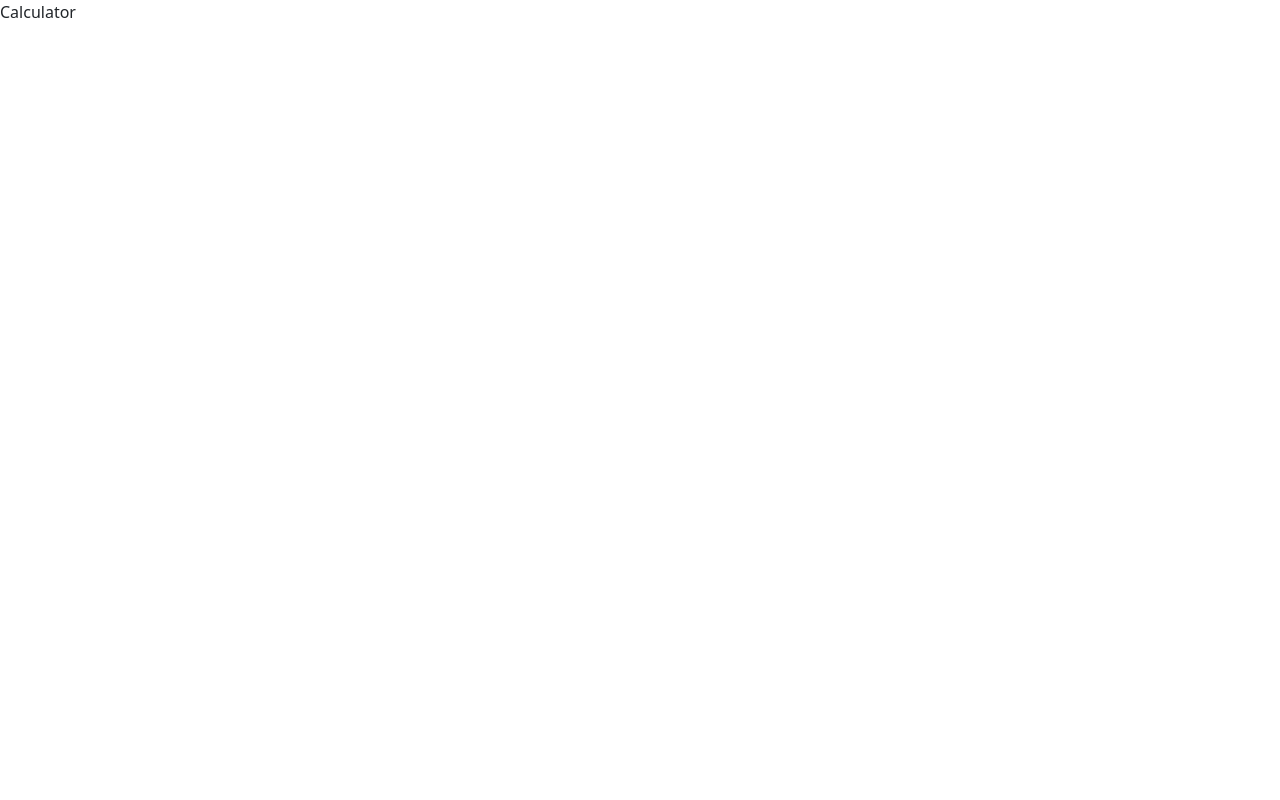
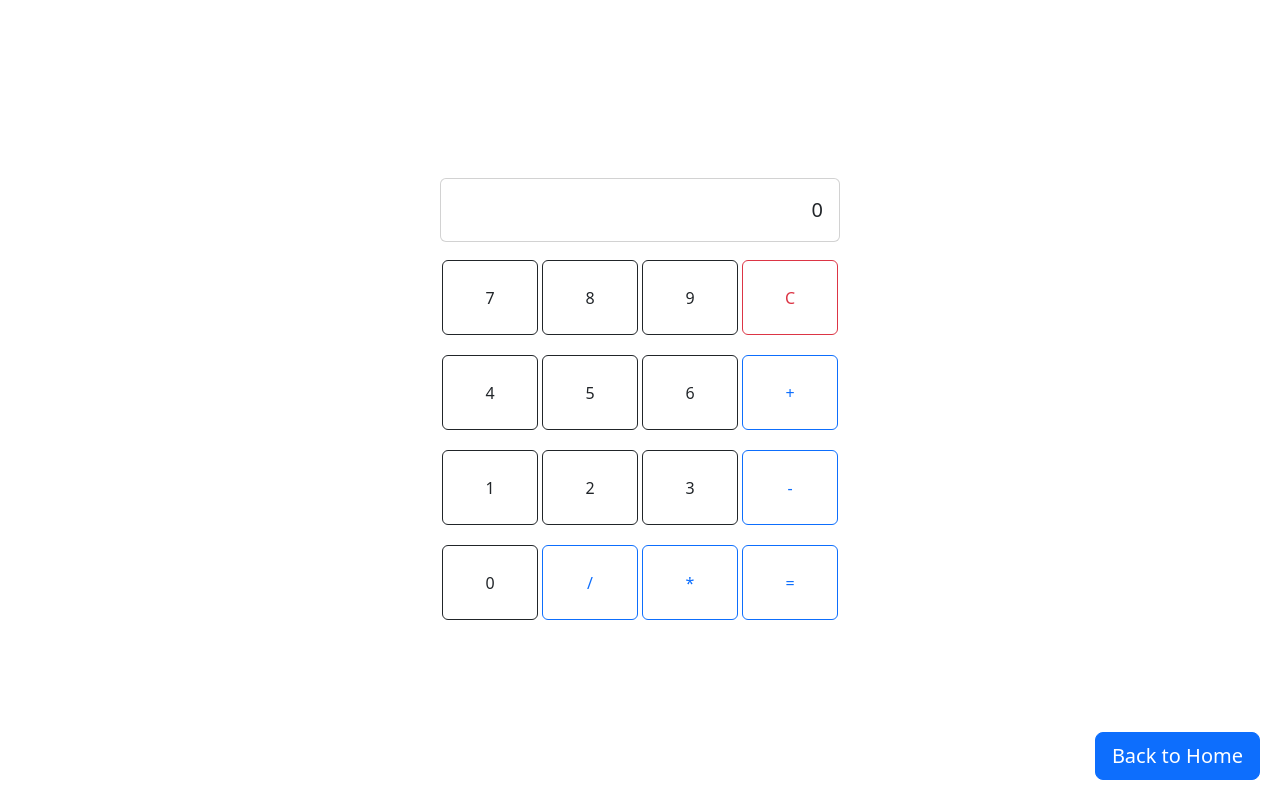
Before and after one commit to henjuna/12-Payawal, a React (Vite) app: page /calculator in a window 1280 px wide. Built offline with nearby package versions, Linux system fonts and the light colour scheme.

Commit message:
added Calculator Page, Hobbies Page, Home Page, Json with Components and css file

```diff
--- a/src/component/Buttons.tsx
+++ b/src/component/Buttons.tsx
@@ -6,9 +6,10 @@ import { useNavigate } from 'react-router-dom';
 interface ButtonProps {
     label: string;
     to: string;
+    cssscript: string;
 }
 
-export const Buttons: FC<ButtonProps> = ({label, to}) => {
+export const Buttons: FC<ButtonProps> = ({label, to, cssscript}) => {
     const navigate = useNavigate();
     const goTo = () => {
         navigate(to);
@@ -16,7 +17,7 @@ export const Buttons: FC<ButtonProps> = ({label, to}) => {
 
   return (
     <>
-    <Button variant="primary" size="lg" className="calJson-btn" onClick={goTo}>{label}</Button>
+    <Button variant="primary" size="lg" className={cssscript} onClick={goTo}>{label}</Button>
     </>
   )
 }
--- /dev/null
+++ b/src/component/CalculatorBtn.tsx
@@ -0,0 +1,18 @@
+import React, { FC } from 'react'
+import { Button } from 'react-bootstrap'
+
+interface CalcProps {
+    value: string;
+    color: string;
+    dataFromButton: (data: string) => void;
+}
+
+export const CalculatorBtn: FC<CalcProps> = ({value, color, dataFromButton}) => {
+    const passData = (): void => {
+        dataFromButton(value);
+    }
+
+  return (
+        <Button variant={color} className='btns' onClick={passData}>{value}</Button>
+  )
+}
--- a/src/component/Hobbycard.tsx
+++ b/src/component/Hobbycard.tsx
@@ -5,13 +5,14 @@ interface CardProps {
     title: string;
     text: string;
     image: string;
+    identification: string;
 }
 
-export const HobbyCard: FC<CardProps> = ({ title, text, image }) => {
+export const HobbyCard: FC<CardProps> = ({ title, text, image, identification}) => {
   return (
     <div className="component-hobbycard">
       <Card className="hobby-card">
-        <Card.Img variant="top" src={image} className="hobby-card-image" />
+        <Card.Img variant="top" src={image} className="hobby-card-image" id={identification}/>
         <Card.Body>
           <Card.Title>{title}</Card.Title>
           <Card.Text>{text}</Card.Text>
--- a/src/index.css
+++ b/src/index.css
@@ -90,12 +90,12 @@
   z-index: -1; /* Place the overlay behind other content */
 }
 
-.card {
+#cardHobbies {
   margin-bottom: 20px;
   transition: transform 0.3s ease-in-out;
 
   &:hover {
-    transform: scale(1.05);
+    transform: scale(1.1);
   }
 }
 
@@ -126,3 +126,31 @@
 .hobbyBtn .mb-2 {
   margin-bottom: -30px !important;
 }
+
+/* Calculator Design */
+.calculator-page {
+  height: 100vh;
+  display: flex;
+  justify-content: center;
+  align-items: center;
+}
+
+.calculator-main {
+  max-width: 500px;
+}
+
+.resultbox {
+  width: 400px;
+  text-align: right;
+  font-size: 20px;
+}
+
+.calcbtn {
+  width: 100%;
+}
+
+.btns {
+  width: 24%;
+  height: 75px;
+  margin: 2px;
+}
--- a/src/pages/Calculator.tsx
+++ b/src/pages/Calculator.tsx
@@ -1,7 +1,180 @@
-import React from 'react'
+import React from "react";
+import { Button, Card, Container, Stack } from "react-bootstrap";
+import { Buttons } from "../component/Buttons";
+import { useState } from "react";
+import { CalculatorBtn } from "../component/CalculatorBtn";
 
 export default function Calculator() {
+  const [displayValue, setDisplayValue] = useState<string>("0");
+  const [numIsTrue, setNumIsTrue] = useState<boolean>(false);
+  const [opeIsTrue, setOpeIsTrue] = useState<boolean>(false);
+  const [timesCounter, setTimesCounter] = useState<number>(0);
+  const [isResult, setIsResult] = useState<boolean>(false);
+  const handleData = (data: string): void => {
+    const num = ["0", "1", "2", "3", "4", "5", "6", "7", "8", "9"];
+    const ope = ["+", "-", "*", "/"];
+
+    if (data === "=") {
+      const lastChar = displayValue.charAt(displayValue.length - 1);
+      if (ope.includes(lastChar)) {
+        const newValue = displayValue.slice(0, displayValue.length - 1);
+        setDisplayValue(eval(newValue));
+      } else {
+        setDisplayValue(eval(displayValue));
+      }
+      setIsResult(true);
+      setNumIsTrue(true);
+      setOpeIsTrue(false);
+      setTimesCounter(0);
+    }
+
+    if ((displayValue == "0" && (num.includes(data)) || (isResult && num.includes(data))) && data != '0') {
+      setDisplayValue(data);
+      setNumIsTrue(true);
+      setIsResult(false);
+    } else {
+      if (data == "C") {
+        setDisplayValue("0");
+        setNumIsTrue(false);
+        setOpeIsTrue(false);
+        setIsResult(false);
+        setTimesCounter(0);
+      } else if (data == '0' && ope.includes(displayValue.charAt(displayValue.length - 1))) {
+        setDisplayValue(displayValue);
+      } else if (numIsTrue) {
+        if (ope.includes(data) && !opeIsTrue) {
+          if (data != "*") {
+            if (timesCounter != 1) {
+              setDisplayValue(displayValue + data);
+              setOpeIsTrue(true);
+              setTimesCounter(0);
+            } else {
+              setDisplayValue(displayValue);
+            }
+          } else if (timesCounter === 0) {
+            setDisplayValue(displayValue + data);
+            setTimesCounter(1);
+          } else if (timesCounter === 1) {
+            setDisplayValue(displayValue + data);
+            setTimesCounter(2);
+            setOpeIsTrue(true);
+          }
+        } else if (num.includes(data)) {
+          setDisplayValue(displayValue + data);
+          setOpeIsTrue(false);
+          setTimesCounter(0);
+        }
+        if (isResult){
+          setIsResult(false);
+        }
+      }
+    }
+  };
+
   return (
-    <div>Calculator</div>
-  )
+    <Container fluid>
+      <div className="calculator-page">
+        <div className="calculator-main">
+          <Stack gap={3}>
+            <div className="result">
+              <Card body className="resultbox">
+                {displayValue}
+              </Card>
+            </div>
+            <div className="calcbtn">
+              <CalculatorBtn
+                color="outline-dark"
+                value="7"
+                dataFromButton={handleData}
+              />
+              <CalculatorBtn
+                color="outline-dark"
+                value="8"
+                dataFromButton={handleData}
+              />
+              <CalculatorBtn
+                color="outline-dark"
+                value="9"
+                dataFromButton={handleData}
+              />
+              <CalculatorBtn
+                color="outline-danger"
+                value="C"
+                dataFromButton={handleData}
+              />
+            </div>
+            <div className="calcbtn">
+              <CalculatorBtn
+                color="outline-dark"
+                value="4"
+                dataFromButton={handleData}
+              />
+              <CalculatorBtn
+                color="outline-dark"
+                value="5"
+                dataFromButton={handleData}
+              />
+              <CalculatorBtn
+                color="outline-dark"
+                value="6"
+                dataFromButton={handleData}
+              />
+              <CalculatorBtn
+                color="outline-primary"
+                value="+"
+                dataFromButton={handleData}
+              />
+            </div>
+            <div className="calcbtn">
+              <CalculatorBtn
+                color="outline-dark"
+                value="1"
+                dataFromButton={handleData}
+              />
+              <CalculatorBtn
+                color="outline-dark"
+                value="2"
+                dataFromButton={handleData}
+              />
+              <CalculatorBtn
+                color="outline-dark"
+                value="3"
+                dataFromButton={handleData}
+              />
+              <CalculatorBtn
+                color="outline-primary"
+                value="-"
+                dataFromButton={handleData}
+              />
+            </div>
+            <div className="calcbtn">
+              <CalculatorBtn
+                color="outline-dark"
+                value="0"
+                dataFromButton={handleData}
+              />
+              <CalculatorBtn
+                color="outline-primary"
+                value="/"
+                dataFromButton={handleData}
+              />
+              <CalculatorBtn
+                color="outline-primary"
+                value="*"
+                dataFromButton={handleData}
+              />
+              <CalculatorBtn
+                color="outline-primary"
+                value="="
+                dataFromButton={handleData}
+              />
+            </div>
+          </Stack>
+        </div>
+        <div className="mb-2">
+          <Buttons label="Back to Home" to="/" cssscript={"hobbyBtn"} />
+        </div>
+      </div>
+    </Container>
+  );
 }
--- a/src/pages/Hobbies.tsx
+++ b/src/pages/Hobbies.tsx
@@ -1,6 +1,6 @@
 import React from 'react'
 import { Button, Card, CardGroup, Col, Container, Row } from 'react-bootstrap'
-import { HobbyCard } from '../component/hobbycard'
+import { HobbyCard } from '../component/Hobbycard'
 import { Buttons } from '../component/Buttons'
 
 export default function Hobies() {
@@ -14,27 +14,27 @@ export default function Hobies() {
           <Row className="justify-content-center">
             {/* Hobby Card 1 */}
             <Col md={4}>
-              <HobbyCard image='bbox.jpg' title="Beatbox" text='I started learning beatbox when I was 11 years old.'/>
+              <HobbyCard identification='cardHobbies' image='bbox.jpg' title="Beatbox" text='I started learning beatbox when I was 11 years old.'/>
             </Col>
 
             {/* Hobby Card 2 */}
             <Col md={4}>
-              <HobbyCard image='sstacks.jpeg' title="Sports Stacking" text='I used to play when I was a kid. I became a part of the Philippine team after I ranked 8th on the National Competition on year 2010.'/>
+              <HobbyCard identification='cardHobbies' image='sstacks.jpeg' title="Sports Stacking" text='I used to play when I was a kid. I became a part of the Philippine team after I ranked 8th on the National Competition on year 2010.'/>
             </Col>
 
             {/* Hobby Card 3 */}
             <Col md={4}>
-            <HobbyCard image='graphicdes.webp' title="Graphic Designing" text='Got interested in graphic designing when I was on High School. I am making posters for events and have tried comissioned projects for businesses.'/>
+            <HobbyCard  identification='cardHobbies'image='graphicdes.webp' title="Graphic Designing" text='Got interested in graphic designing when I was on High School. I am making posters for events and have tried comissioned projects for businesses.'/>
             </Col>
 
             {/* Hobby Card 4 */}
             <Col md={4}>
-            <HobbyCard image='fball.jpg' title="Football" text='Became a football player when I was on sixth grade and got a chance to be a part of the varsity team on our university.'/>
+            <HobbyCard identification='cardHobbies' image='fball.jpg' title="Football" text='Became a football player when I was on sixth grade and got a chance to be a part of the varsity team on our university.'/>
             </Col>
 
             {/* Hobby Card 4 */}
             <Col md={4}>
-            <HobbyCard image='https://www.adorama.com/alc/wp-content/uploads/2021/04/photography-camera-learning-feature.jpg' title="Photography/ Videography" text='I got hooked in to it when I was on my Senior High School years. Together with my friends, we established a group named Rebelhues, and make an income out of our skills.'/>
+            <HobbyCard identification='cardHobbies' image='https://www.adorama.com/alc/wp-content/uploads/2021/04/photography-camera-learning-feature.jpg' title="Photography/ Videography" text='I got hooked in to it when I was on my Senior High School years. Together with my friends, we established a group named Rebelhues, and make an income out of our skills.'/>
             </Col>
           </Row>
         </Col>
@@ -42,7 +42,7 @@ export default function Hobies() {
         </div>
       <div className='hobbyBtn'>
         <div className="mb-2">
-          <Buttons label='Home' to='/'/>
+          <Buttons label='Back to Home' to='/' cssscript={'hobbyBtn'}/>
         </div>
       </div>
       </div>
--- a/src/pages/Home.tsx
+++ b/src/pages/Home.tsx
@@ -23,12 +23,12 @@ export default function Home() {
           <Row>
             <Col>
               <div className="buttons">
-                <Buttons label='Calculator' to='/Calculator'/>
+                <Buttons label='Calculator' to='/Calculator' cssscript={"calJson-btn"}/>
               </div>
             </Col>
             <Col>
               <div className="buttons">
-                <Buttons label='JSON' to='/JSON'/>
+                <Buttons label='JSON' to='/JSON' cssscript={"calJson-btn"}/>
               </div>
             </Col>
           </Row>
--- a/src/pages/JSON.tsx
+++ b/src/pages/JSON.tsx
@@ -1,7 +1,18 @@
 import React from 'react'
+import { Container } from 'react-bootstrap'
+import { Buttons } from '../component/Buttons'
 
 export default function JSON() {
   return (
-    <div>JSON</div>
+    <Container fluid className="calculator-layout">
+    <div>
+
+    </div>
+    <div className='hobbyBtn'>
+      <div className="mb-2">
+        <Buttons label='Back to Home' to='/' cssscript={'hobbyBtn'}/>
+      </div>
+    </div>
+  </Container>
   )
 }
```
